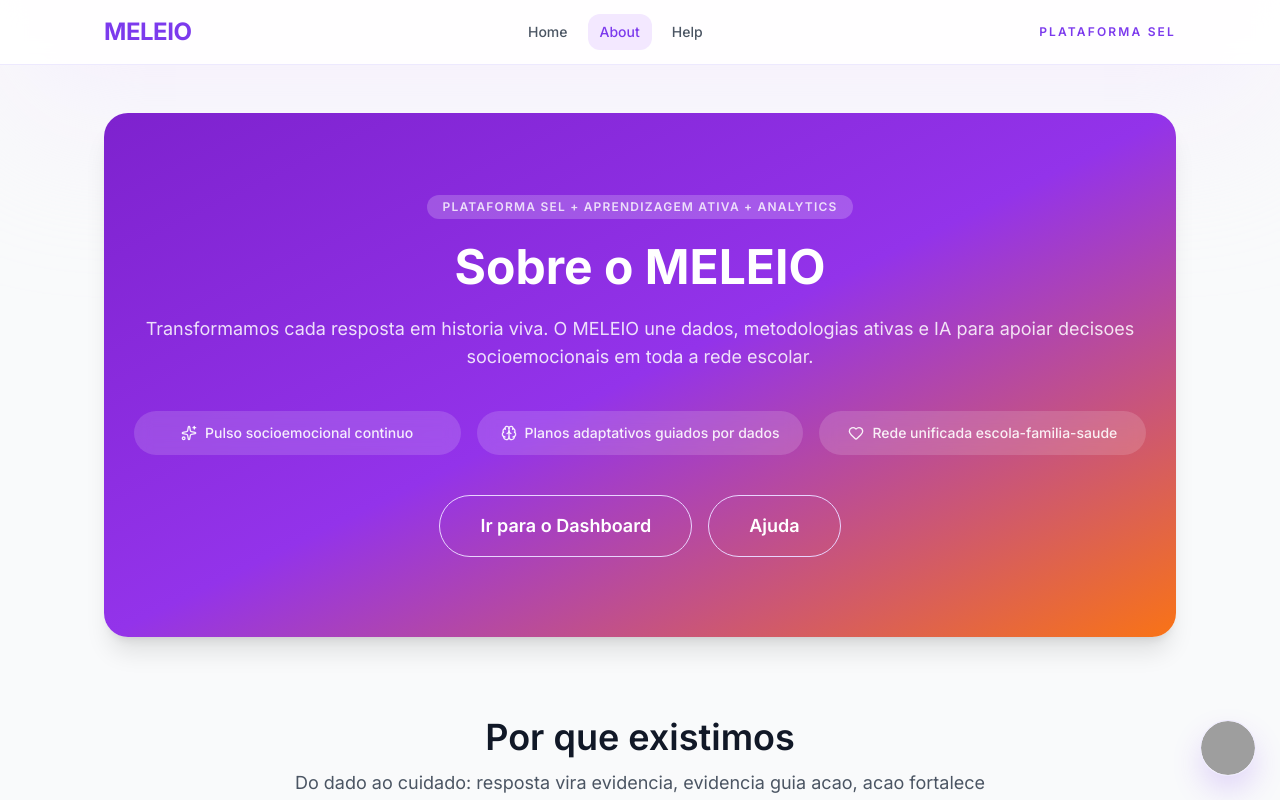
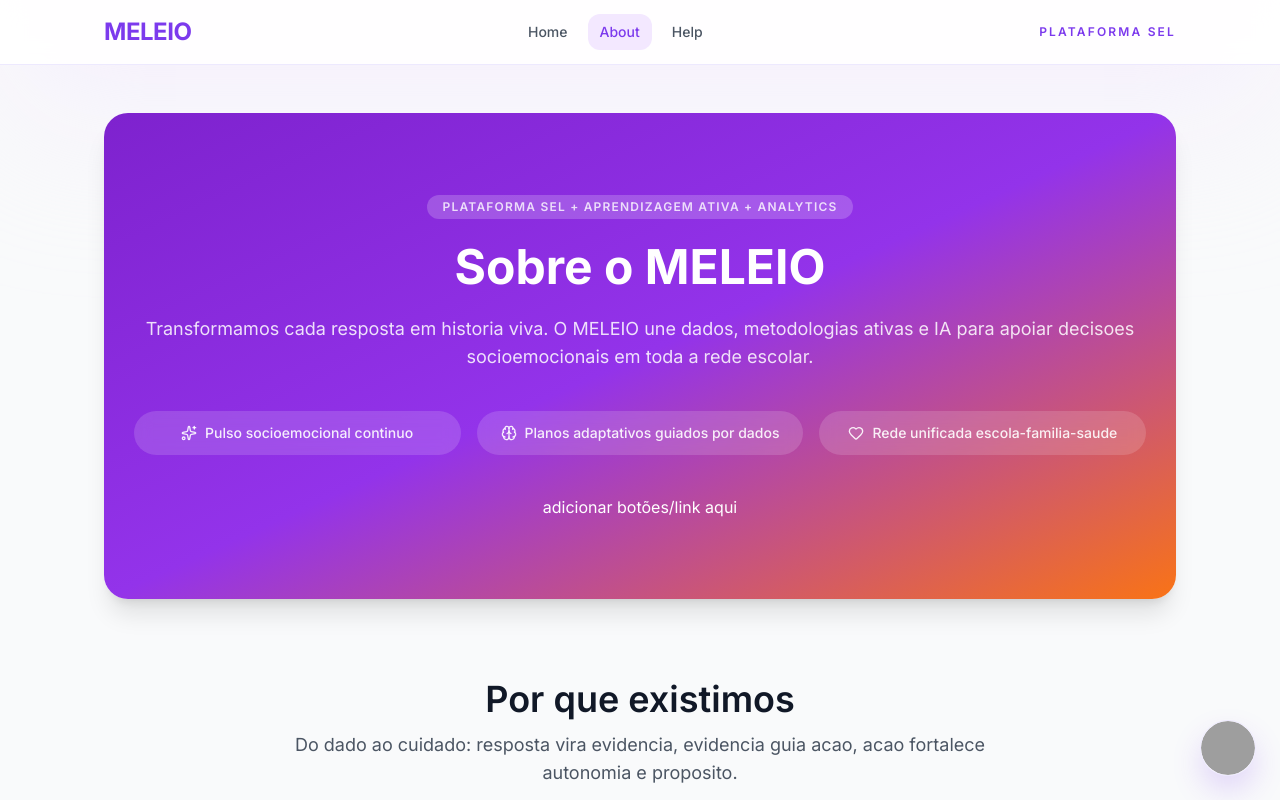
Before and after one commit to rxbiales/meleio_v2, a Next.js app: page /about in a window 1280 px wide. Shown: the top 800 px of the page. Built offline with nearby package versions, Linux system fonts and the light colour scheme; grey boxes are pictures that could not be loaded.

Commit message:
Revert "Adicionados botões para Help e Dashboard"

```diff
--- a/src/components/about/AboutComponent.tsx
+++ b/src/components/about/AboutComponent.tsx
@@ -1,5 +1,6 @@
 import Link from "next/link";
 import {
+  ArrowRight,
   Sparkles,
   Users,
   Shield,
@@ -9,10 +10,9 @@ import {
   Target,
   Zap,
   TrendingUp,
-  School
+  School,
 } from "lucide-react";
-
-
+import { Button } from "../ui/button";
 export function AboutComponent() {
   return (
     <div
@@ -52,17 +52,7 @@ export function AboutComponent() {
             </div>
 
             <div className="flex flex-col gap-4 sm:flex-row">
-                <Link href="/dashboard"
-                  className="inline-flex items-center justify-center rounded-full border border-purple-200 px-10 py-4 text-lg font-semibold text-white transition hover:bg-purple-50 hover:text-purple-700">
-                    Ir para o Dashboard
-                </Link>
-
-                <Link href="/help"
-                  className="inline-flex items-center justify-center rounded-full border border-purple-200 px-10 py-4 text-lg font-semibold text-white transition hover:bg-purple-50 hover:text-purple-700">
-
-                    Ajuda
-                </Link>
-
+              adicionar botões/link aqui
             </div>
           </div>
         </section>
```
